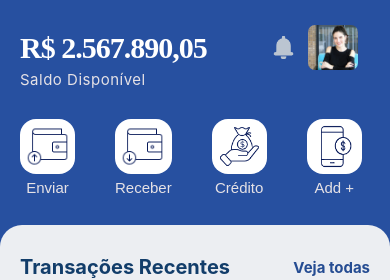
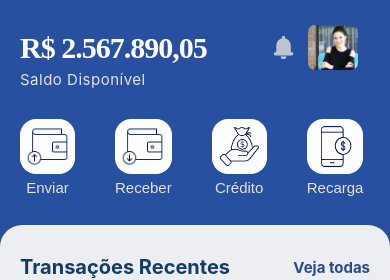
Before and after one commit to ildaneta/challenges, a React Native app in the folder financialApp/: screen / in a window 390 px wide. Shown: the top 280 px of the page. Built offline with nearby package versions, Linux system fonts and the light colour scheme.

Commit message:
feat: changing the name and top up icon

```diff
--- a/financialApp/src/components/Header/index.js
+++ b/financialApp/src/components/Header/index.js
@@ -6,7 +6,7 @@ import ilda from '../../assets/images/ilda.jpeg';
 import loan from '../../assets/images/loan.png';
 import walletRequest from '../../assets/images/wallet-request.png';
 import walletSend from '../../assets/images/wallet-send.png';
-import walletAdd from '../../assets/images/wallet-add.png';
+import mobileTopUp from '../../assets/images/wallet-add.png';
 
 import {
   Container,
@@ -75,10 +75,10 @@ function Header() {
 
           <ContainerMenusIcons>
             <MenusIcons>
-              <Icons source={walletAdd} />
+              <Icons source={mobileTopUp} />
             </MenusIcons>
             <ContainerLabelIcon>
-              <LabelIcon>Add +</LabelIcon>
+              <LabelIcon>Recarga</LabelIcon>
             </ContainerLabelIcon>
           </ContainerMenusIcons>
         </WrapperMenusIcons>
```
